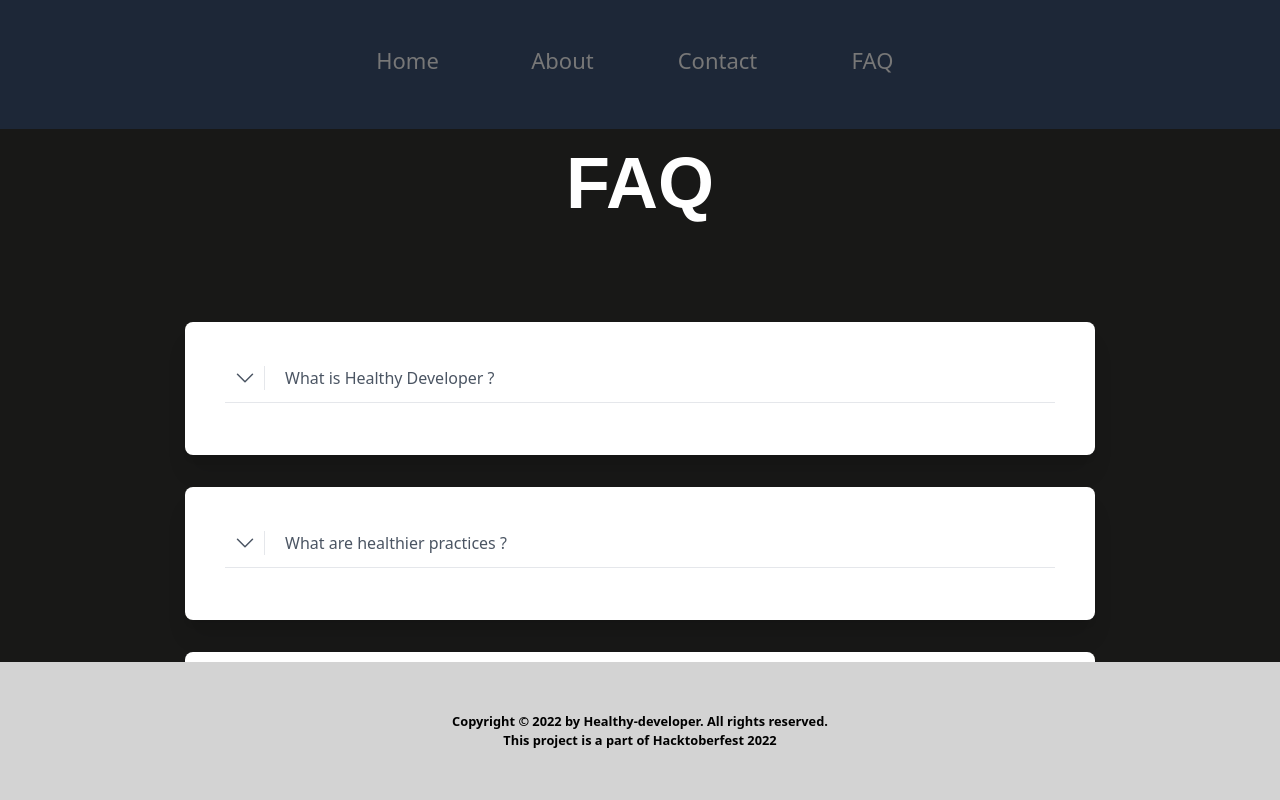
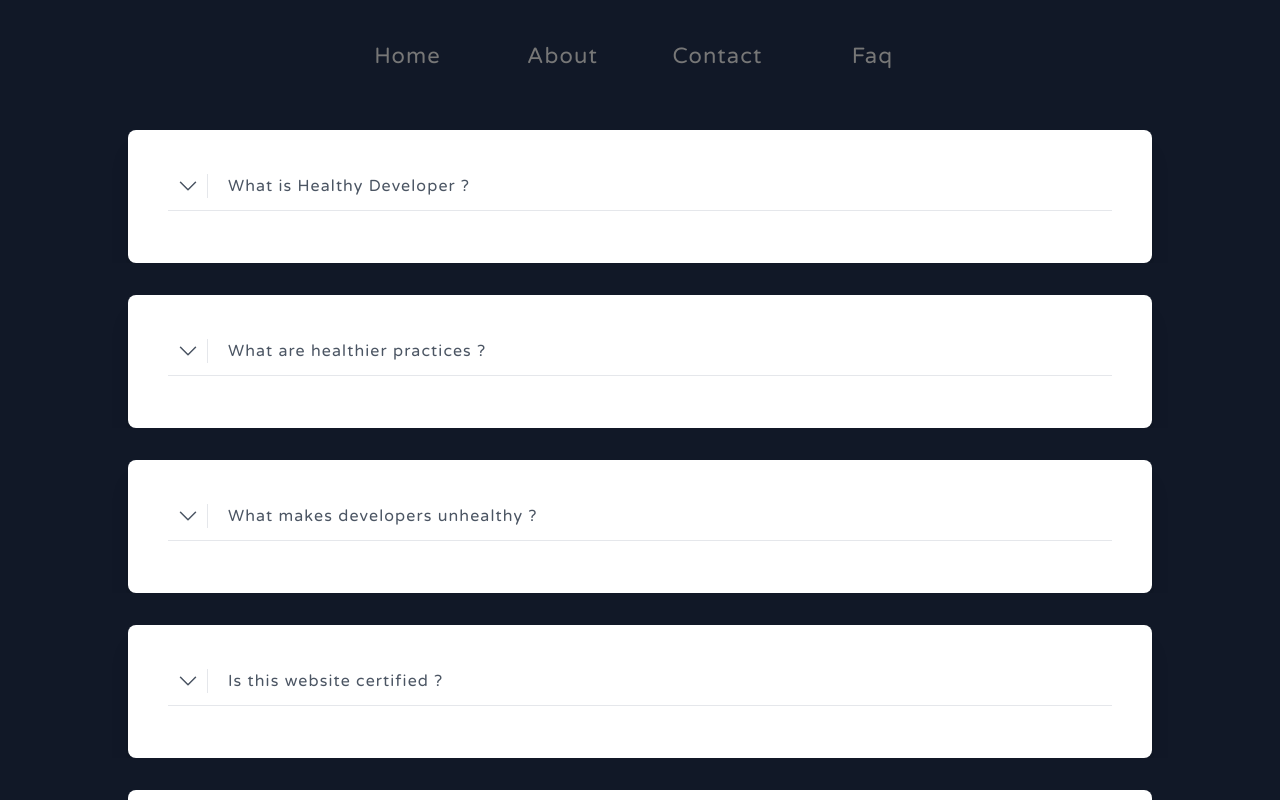
Before and after one commit to asdsyd/Healthy-developer, a website: page src/pages/faq.html in a window 1280 px wide. Shown: the top 800 px of the page. Drawn offline with nearby package versions, Linux system fonts and the light colour scheme; files that its build step writes are made by us from their sources.

Commit message:
Revert "Made Footer Fixed in Bottom and Fixed Menu"

```diff
--- a/src/assets/contact.css
+++ b/src/assets/contact.css
@@ -1,7 +1,6 @@
 body {
   background-color: #181817;
-  font-family: "Varela Round", sans-serif;
-  margin: 0;
+  padding: 85px 185px;
 }
 
 h1 {
@@ -15,20 +14,12 @@ h1 {
 .container {
   display: grid;
   gap: 1rem;
-  padding: 85px 185px;
 }
 
 .multiple-columns {
   display: grid;
   grid-template-columns: repeat(2, minmax(0, 1fr));
   gap: 1rem;
-}
-
-nav{
-  background-color: #1e293be7;
-  padding-top: 43px;
-  padding-bottom: 34px;
-
 }
 
 .menu {
@@ -349,15 +340,3 @@ nav{
     }
   }
 }
-footer {
-  background-color: lightgrey;
-  padding: 50px;
-  font-size: 80%;
-  text-align: center;
-  margin-top: 385px;
-  font-weight:bolder;
-  width: 100%;
-  bottom: 0;
-  left: 0;
-  position: fixed;
- }
--- a/src/assets/faq.css
+++ b/src/assets/faq.css
@@ -1,11 +1,7 @@
-body {
-	background-color: #181817;
+ body{
+	height: auto;
  }
-  nav{
-	background-color: #1e293be7;
-	padding-top: 43px;
-	padding-bottom: 34px;
-  }
+
  .menu {
 	 display: flex;
 	 justify-content: center;
@@ -13,7 +9,7 @@ body {
 	 max-width: 720px;
 	 margin: 0 auto;
 	 list-style: none;
-	  padding: 1px 0;
+     padding: 40px 0;
 }
  .menu li {
 	 width: 125px;
@@ -42,17 +38,6 @@ body {
 		 background-position-x: 390px;
 	}
 }
-  .faq-info{
-	padding: 85px 185px;
-	margin-bottom: 100px;
-  }
-  .page-head{
-	font-family: 'Poppins', sans-serif, 'arial';
-	font-weight: 600;
-	font-size: 72px;
-	color: white;
-	text-align: center;
-  }
 
 footer {
 	background-color: lightgrey;
@@ -61,17 +46,4 @@ footer {
 	text-align: center;
 	margin-top: 385px;
 	font-weight:bolder;
-	width: 100%;
-	bottom: 0;
-	left: 0;
-	position: fixed;
    }
-
-   @media (max-width: 768px) {
-	body {
-	  padding: 85px 15px;
-	}
-	.page-head {
-	  font-size: 48px;
-	}
-  }
--- a/src/assets/style.css
+++ b/src/assets/style.css
@@ -14,13 +14,8 @@
 	 height: 100vh;
 	 background: #1c1d22;
 	 font-family: "Varela Round", sans-serif;
-   background-image: url(https://source.unsplash.com/1600x900/?dark-code);
-   background-repeat: none;
-   background-size: cover;
 }
-nav{
-  background-color: #1e293be7;
-}
+
  .menu {
 	 display: flex;
 	 justify-content: center;
@@ -38,8 +33,8 @@ nav{
 }
  .menu li a {
 	 font-size: 22px;
+	 color: #777;
 	 text-decoration: none;
-   color: rgb(196, 196, 196);
 	 transition: all 0.45s;
 }
  .menu li:hover {
@@ -110,9 +105,6 @@ footer {
   text-align: center;
   margin-top: 385px;
   font-weight:bolder;
-  width: 100%;
-  bottom: 0;
-  position: fixed;
  }
 
 
--- a/src/pages/faq.html
+++ b/src/pages/faq.html
@@ -6,7 +6,8 @@
     <meta name="viewport" content="width=device-width, initial-scale=1.0">
     <title>FAQs</title>
     <script src="https://cdn.tailwindcss.com"></script>
-    <link rel="stylesheet" href="../assets/faq.css">
+    <link rel="stylesheet" href="./assets/style.css">
+    <link rel="stylesheet" href="./assets/faq.css">
     <script>
         tailwind.config = {
         theme: {
@@ -16,18 +17,16 @@
         }
     </script>
 </head>
-<body>
+<body class="bg-gray-900">
     <nav>
         <ul class="menu">
             <li><a href="../../index.html">Home</a></li>
             <li><a href="./about.html">About</a></li>
             <li><a href="./contact.html">Contact</a></li>
-            <li><a href="./faq.html">FAQ</a></li>
+            <li><a href="./faq.html">Faq</a></li>
         </ul>
     </nav>
 
-    <h1 class="page-head" >FAQ</h1>
-    <div class="faq-info">
     <div class='flex items-center justify-center mb-8' x-data="{ reportsOpen: false }">
         <div class='w-full max-w-5xl md:px-10 py-8 mx-auto bg-white rounded-lg shadow-xl'>
             <div class='max-w-5xl mx-auto space-y-6'>
@@ -157,7 +156,7 @@
         </div>
     </div>
 
-    </div>
+
     <footer>
         <div class="row">
           <p>
@@ -168,8 +167,7 @@
             rel="noopener noreferrer">Hacktoberfest
             2022</a>
     </p>
-  </div>
-  </footer>
+</div>
 </footer>
 
 
```
Also changed, not shown: src/pages/about.html (+1 -15 lines), src/pages/contact.html (+1 -15 lines), src/assets/about.css. Lines whose indentation alone changed are shown as unchanged.
